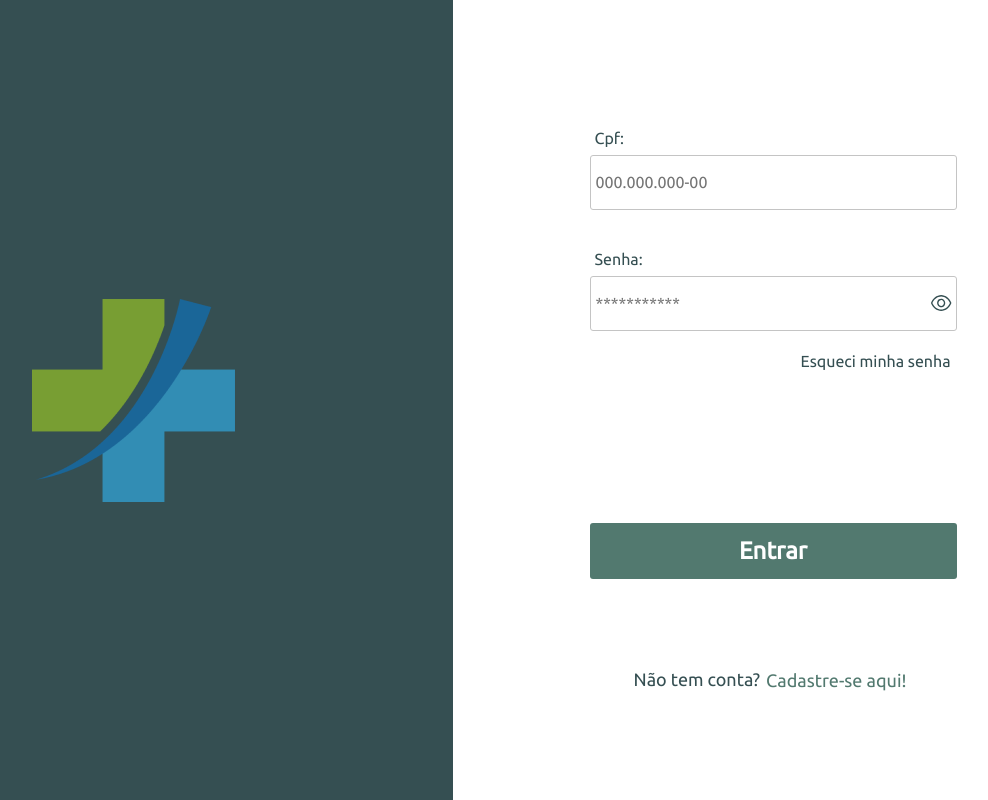
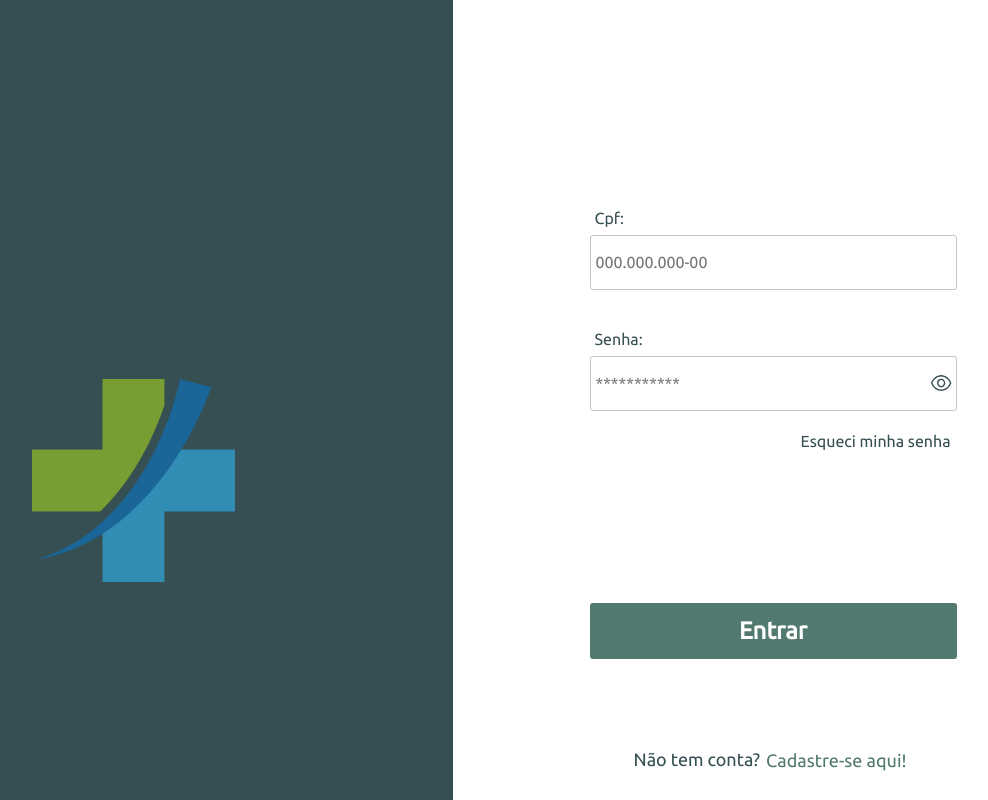
Before and after one commit to vinifiore1/front-end, a React (Create React App) app: page / in a window 1280 px wide. Shown: the top 800 px of the page, without its empty margins (187-1175 px from the left). Built offline with nearby package versions, Linux system fonts and the light colour scheme.

Commit message:
atualização do height

```diff
--- a/src/components/FullPageNotAuth/styles.ts
+++ b/src/components/FullPageNotAuth/styles.ts
@@ -3,16 +3,19 @@ import styled from "styled-components";
 export const LoginContainerMain = styled.div`
   display: flex;
   width: 100%;
-  height: 100vh;
+  height: 100%;
 `;
 
 export const LogoContainer = styled.div`
-  height: 100%;
+  height: 100vh;
   width: 50%;
   display: flex;
   align-items: center;
   justify-content: center;
   background: #354f52;
+  @media (max-width: 1400px) {
+    height: 120vh;
+  }
 `;
 export const ContainerChildren = styled.div`
   width: 50%;
```
